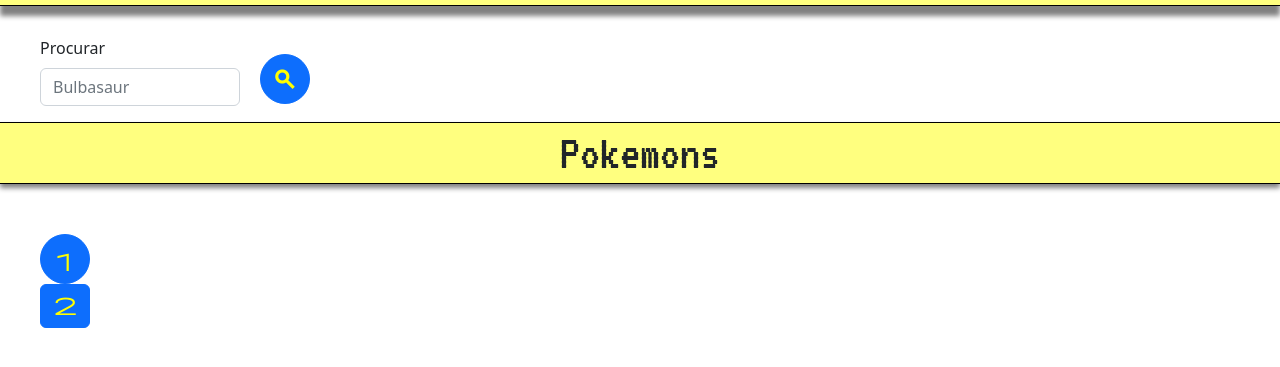
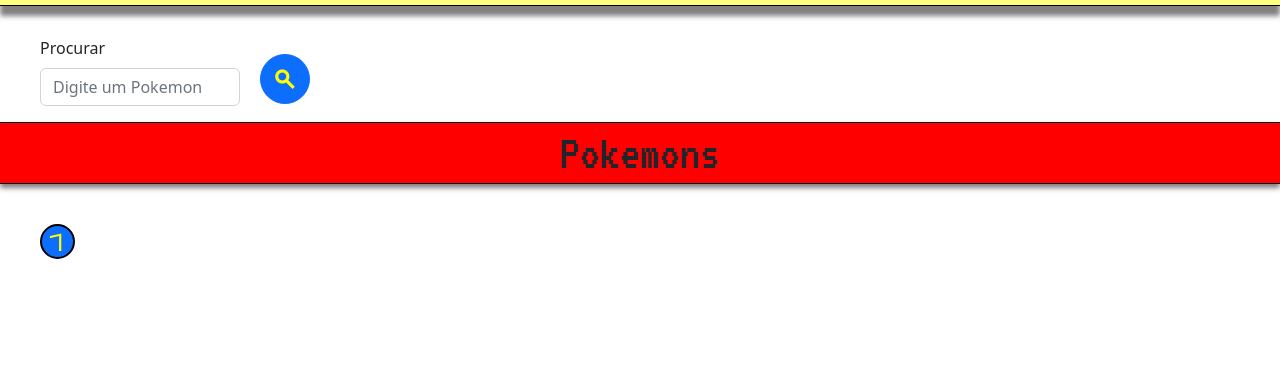
Before and after one commit to matheuspedrow/pokedex, a website built with Vite: page index.html in a window 1280 px wide. Shown: the part 123-490 px from the top of the page. Built offline with nearby package versions, Linux system fonts and the light colour scheme; no server answers.

Commit message:
att code

```diff
--- a/index.html
+++ b/index.html
@@ -19,7 +19,7 @@
 		<div class="mb-3">
 			<label for="exampleFormControlInput1" class="form-label">Procurar</label>
 			<div class="search-area">
-				<input type="text" class="form-control" id="exampleFormControlInput1" placeholder="Bulbasaur">
+				<input type="text" class="form-control" id="exampleFormControlInput1" placeholder="Digite um Pokemon">
 			</div>
 		</div>
 		<button type="button" class="btn btn-primary round">
@@ -31,12 +31,9 @@
 		</div>
 	<main>
 		<div class="pokes"></div>
-		<div>
-			<button type="button" class="btn btn-primary round">
+		<div class="pagination-button">
+			<button type="button" class="btn btn-primary page-button">
 				<i class="fas fa-search"><span class="material-symbols-outlined">1</span></i>
-			</button>
-			<button type="button" class="btn btn-primary page-button">
-				<span class="material-symbols-outlined">2</span>
 			</button>
 		</div>
 	</main>
--- a/styles/main.css
+++ b/styles/main.css
@@ -69,7 +69,7 @@
 .pokemon-title {
 	display: flex;
 	justify-content: center;
-	background-color: rgb(255, 255, 127);
+	background-color: red;
 	border-bottom: 1px solid black;
 	border-top: 1px solid black;
 	box-shadow: 0px 4px 5px grey;
@@ -118,3 +118,18 @@
 	flex-wrap: wrap;
 	gap: 25px;
 }
+
+.pagination-button {
+	margin-bottom: 10px;
+	margin-top: -10px;
+}
+
+.page-button {
+	display: flex;
+	width: 35px;
+	height: 35px;
+	justify-content: center;
+	align-items: center;
+	border-radius: 20px;
+	border: 2px solid black;
+}
```
